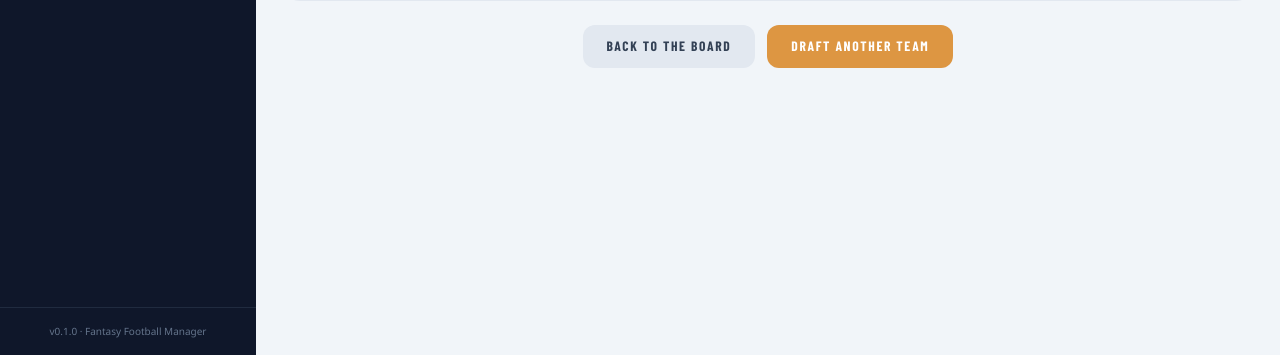
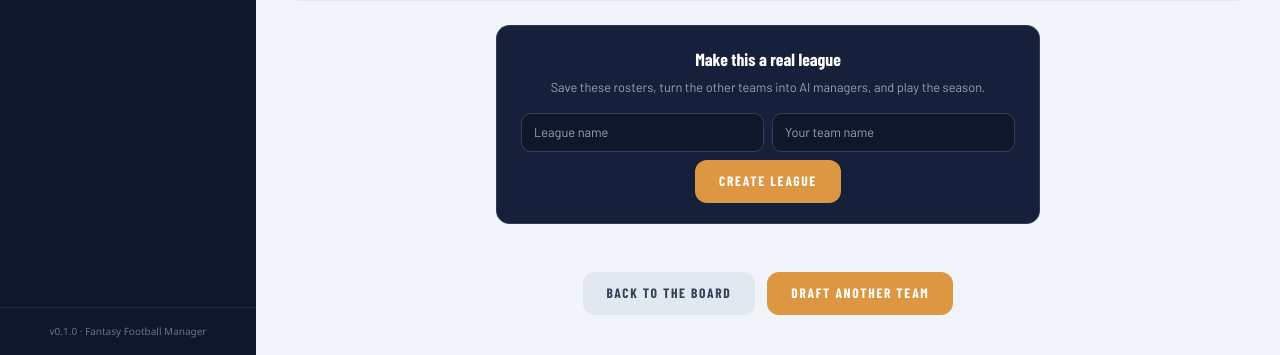
Before and after one commit to cbcom-wq/pigskin_mastermind, a FastAPI app: template src/pigskin_mastermind/templates/draft/recap.html in a window 1280 px wide. Shown: the part 1174-1529 px from the top of the page. Run offline with FastAPI, Linux system fonts and the light colour scheme; the template is opened without the code that fills it, so the values that code supplies are empty; parts of the project's set-up code (start-up, migrations or seed data) failed here and were passed over; some libraries are stand-ins or nearby versions; some web fonts are replaced.

Commit message:
feat(season): commit a draft to a league from the results page
Adds POST /season/commit-draft, mapping DraftCommitError to 404/400/422 per
the season-league-foundation design. The toggle and commit button live on
index.html/recap.html rather than simulate.html/results.html per the brief -
those are the batch strategy-simulation pages, whose draft_ids never enter
the singleton draft_engine, so they can never be committed; index.html and
recap.html are the real interactive single-draft flow and already carry
data-draft-id.

Co-Authored-By: Claude Opus 5 <noreply@anthropic.com>

```diff
--- a/src/pigskin_mastermind/api/main.py
+++ b/src/pigskin_mastermind/api/main.py
@@ -80,6 +80,7 @@ from pigskin_mastermind.api.routes.projections import router as projections_rout
 from pigskin_mastermind.api.routes.projection_tuner import router as projection_tuner_router
 from pigskin_mastermind.api.routes.monte_carlo import router as monte_carlo_router
 from pigskin_mastermind.api.routes.adp import router as adp_router
+from pigskin_mastermind.api.routes.season import router as season_router
 
 app.include_router(teams_router)
 app.include_router(leagues_router)
@@ -96,6 +97,7 @@ app.include_router(projections_router)
 app.include_router(projection_tuner_router)
 app.include_router(monte_carlo_router)
 app.include_router(adp_router)
+app.include_router(season_router)
 
 
 @app.get("/health")
--- a/src/pigskin_mastermind/static/css/draft-recap.css
+++ b/src/pigskin_mastermind/static/css/draft-recap.css
@@ -870,6 +870,53 @@ a.rc-card-name:hover { color: var(--leather); text-decoration: underline; }
 .rc-btn-solid { background: var(--leather); color: #fff; }
 .rc-btn-solid:hover { background: #c46316; }
 
+.rc-commit {
+  max-width: 34rem;
+  margin: 0 auto 1.5rem;
+  padding: 1.25rem 1.5rem;
+  border-radius: 0.85rem;
+  background: var(--booth-soft);
+  border: 1px solid rgba(148, 163, 184, 0.2);
+  text-align: center;
+}
+
+.rc-commit-title {
+  font-family: var(--display);
+  font-size: 1.1rem;
+  font-weight: 700;
+  color: #fff;
+}
+
+.rc-commit-copy {
+  margin-top: 0.35rem;
+  font-size: 0.8rem;
+  color: var(--dim);
+}
+
+.rc-commit-row {
+  margin-top: 1rem;
+  display: flex;
+  flex-wrap: wrap;
+  gap: 0.5rem;
+  justify-content: center;
+}
+
+.rc-commit-input {
+  flex: 1 1 12rem;
+  padding: 0.55rem 0.75rem;
+  border-radius: 0.6rem;
+  border: 1px solid #334155;
+  background: #0f172a;
+  color: #e2e8f0;
+  font-size: 0.8rem;
+}
+
+.rc-commit-error {
+  margin-top: 0.75rem;
+  font-size: 0.78rem;
+  color: var(--loss);
+}
+
 .rc :is(a, button):focus-visible {
   outline: 3px solid var(--leather);
   outline-offset: 2px;
--- a/src/pigskin_mastermind/static/js/draft-recap.js
+++ b/src/pigskin_mastermind/static/js/draft-recap.js
@@ -101,4 +101,48 @@
   document.querySelectorAll('.rc-sim').forEach(function (button) {
     button.addEventListener('click', function () { simulate(button); });
   });
+
+  // ── Commit to a season league ────────────────────────────────────────
+  var commitBtn = document.getElementById('commit-league-btn');
+  if (commitBtn) {
+    commitBtn.addEventListener('click', async function () {
+      var errorEl = document.getElementById('commit-error');
+      errorEl.hidden = true;
+      var label = commitBtn.textContent;
+      commitBtn.disabled = true;
+      commitBtn.textContent = 'Creating…';
+
+      try {
+        var response = await fetch('/season/commit-draft', {
+          method: 'POST',
+          headers: { 'Content-Type': 'application/json' },
+          body: JSON.stringify({
+            draft_id: commitBtn.dataset.draftId,
+            name: document.getElementById('commit-league-name').value || 'My League',
+            user_team_name: document.getElementById('commit-team-name').value || 'My Team',
+          }),
+        });
+        var body = await response.json();
+
+        if (response.ok) {
+          window.location.href = body.redirect_url;
+          return;
+        }
+
+        var detail = body.detail;
+        errorEl.textContent = typeof detail === 'string'
+          ? detail
+          : detail.message + ': ' + detail.unresolved.map(function (u) { return u.name; }).join(', ');
+        errorEl.hidden = false;
+      } catch (err) {
+        errorEl.textContent = "Couldn't reach the server.";
+        errorEl.hidden = false;
+      } finally {
+        if (commitBtn.isConnected) {
+          commitBtn.disabled = false;
+          commitBtn.textContent = label;
+        }
+      }
+    });
+  }
 })();
--- a/src/pigskin_mastermind/templates/draft/recap.html
+++ b/src/pigskin_mastermind/templates/draft/recap.html
@@ -378,6 +378,22 @@
     </div>
   </section>
 
+  <section class="rc-commit">
+    <h3 class="rc-commit-title">Make this a real league</h3>
+    <p class="rc-commit-copy">
+      Save these rosters, turn the other teams into AI managers, and play the season.
+    </p>
+    <div class="rc-commit-row">
+      <input type="text" id="commit-league-name" placeholder="League name" class="rc-commit-input">
+      <input type="text" id="commit-team-name" placeholder="Your team name" class="rc-commit-input">
+      <button type="button" id="commit-league-btn" class="rc-btn rc-btn-solid"
+              data-draft-id="{{ recap.draft_id }}">
+        Create league
+      </button>
+    </div>
+    <p id="commit-error" class="rc-commit-error" hidden></p>
+  </section>
+
   <div class="rc-actions">
     <a class="rc-btn rc-btn-ghost" href="/draft/board/{{ recap.draft_id }}">Back to the board</a>
     <a class="rc-btn rc-btn-solid" href="/draft">Draft another team</a>
```
Also changed, not shown: docs/superpowers/specs/2026-08-23-season-league-foundation-design.md (+4 -2 lines), src/pigskin_mastermind/api/routes/season.py (added, +62 -0 lines), src/pigskin_mastermind/templates/draft/index.html (+24 -0 lines), tests/integration/test_api_season_commit.py (added, +99 -0 lines).
